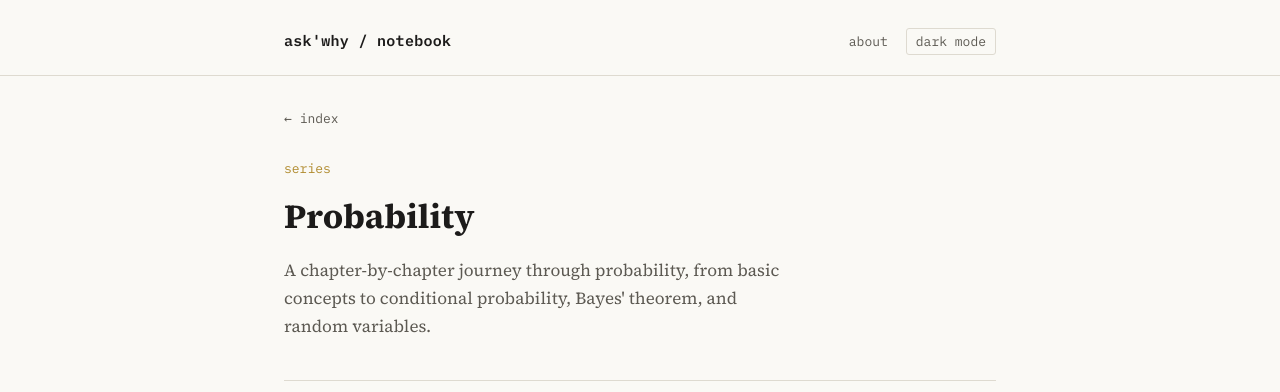
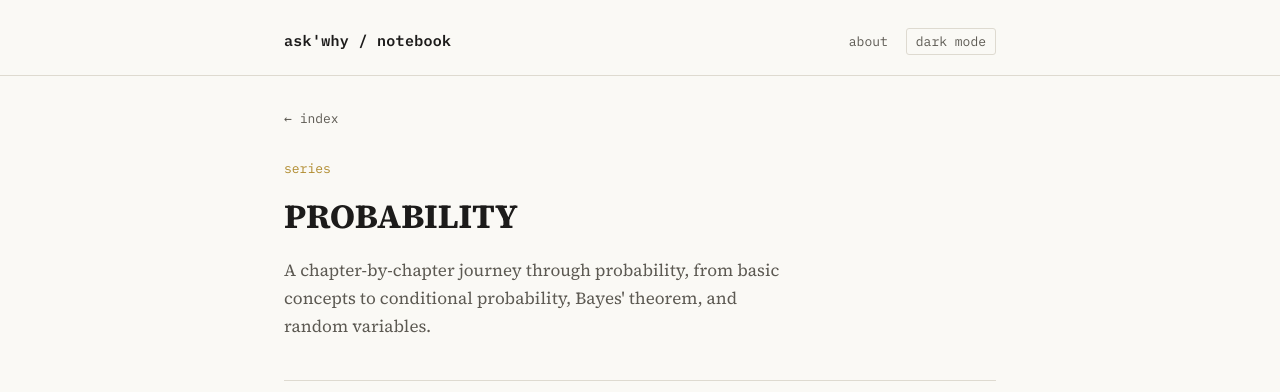
Before and after one commit to adarsh-s-kamatagi/adarsh-s-kamatagi.github.io, a Jekyll site: the page built from series/probability/index.md, in a window 1280 px wide. Shown: the top 392 px of the page. Built offline with Jekyll 4.4.1, drawn with Linux system fonts in a browser that asks for light colours.

```diff
--- a/series/probability/index.md
+++ b/series/probability/index.md
@@ -1,6 +1,6 @@
 ---
 layout: series
-title: "Probability"
+title: "PROBABILITY"
 description: "A chapter-by-chapter journey through probability, from basic concepts to conditional probability, Bayes' theorem, and random variables."
 series: probability
 permalink: /series/probability/
```
